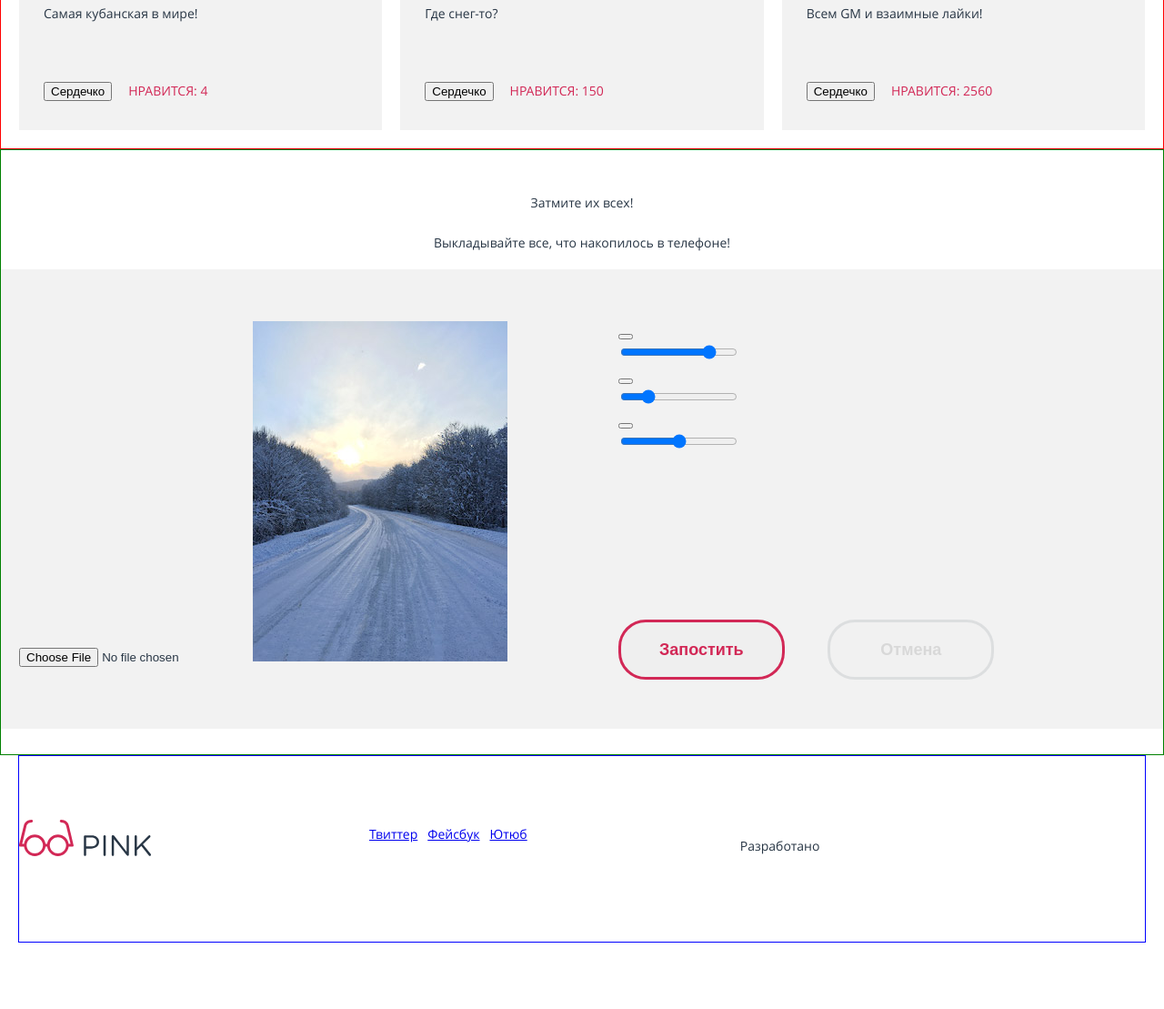
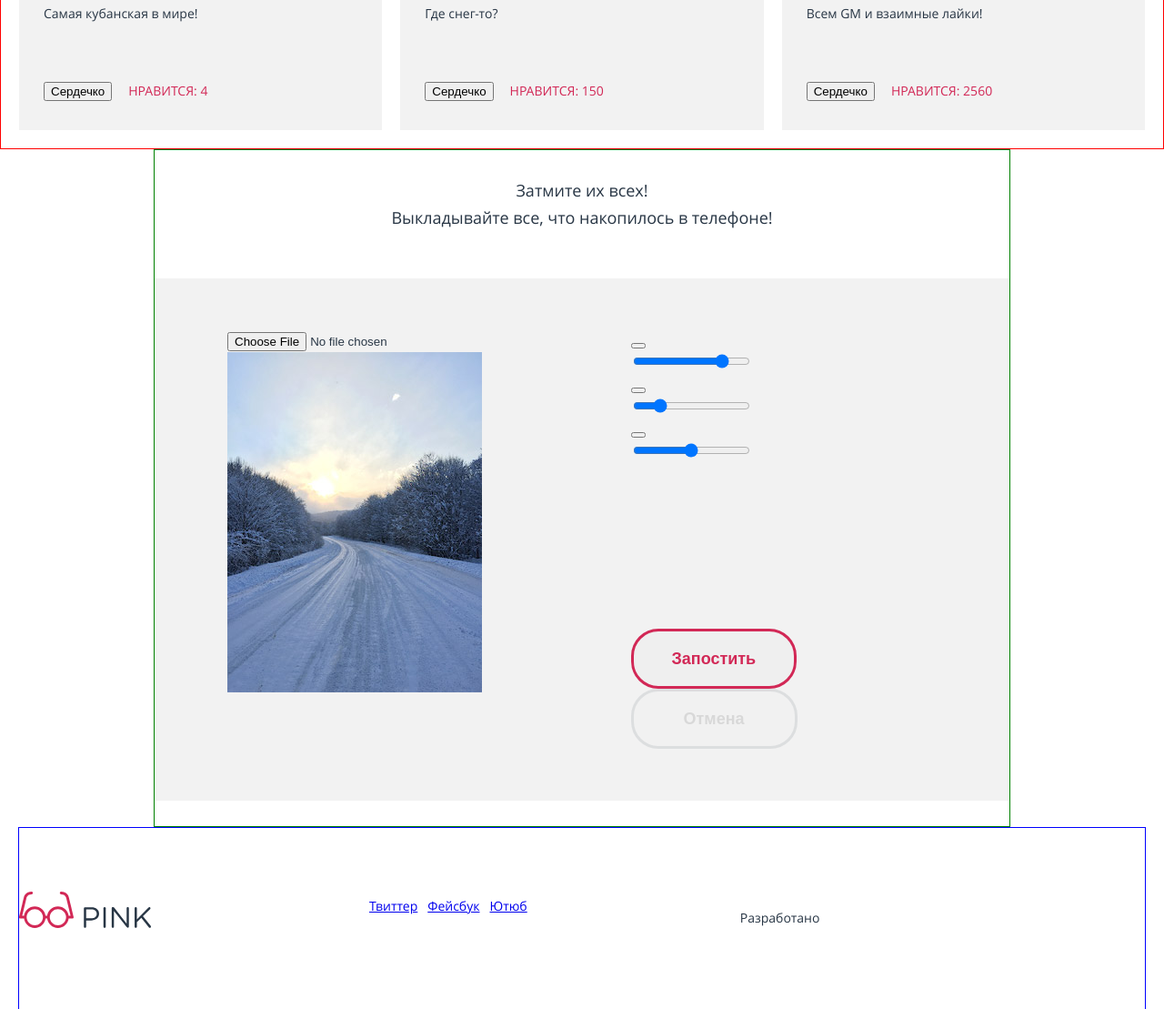
Before and after one commit to antonova-elena/772485-pink-21, a website: page source/catalog.html in a window 1280 px wide. Shown: the part 1548-2657 px from the top of the page at 91% size. Before the commit the page ends 2584 px from the top, so only its background shows below. Drawn offline with nearby package versions, Linux system fonts and the light colour scheme; files that its build step writes are made by us from their sources.

Commit message:
Корректирует padding, добвляет margin

```diff
--- a/source/sass/blocks/upload.scss
+++ b/source/sass/blocks/upload.scss
@@ -1,10 +1,15 @@
 .upload {
   border: 1px solid green;
-  padding-top: 29px;
   padding-bottom: 41px;
 }
 
+.upload__wrapper {
+  padding-top: 29px;
+  padding-bottom: 52px;
+}
+
 .upload__title {
+  margin: 0;
   text-align: center;
 
   @include font-set(400, 14px, 30px);
@@ -17,22 +22,32 @@
 }
 
 @media (min-width: $tablet-width) {
+  .upload {
+    padding-bottom: 0;
+  }
+
   .upload__form {
     display: grid;
     grid-template-columns: 1fr 1fr;
-    grid-gap: 20px;
+    grid-gap: 47px;
     padding-top: 57px;
     padding-bottom: 54px;
+  }
+
+  .upload__title {
+    @include font-set(400, 18px, 30px);
   }
 }
 
 @media (min-width: $desktop-width) {
   .upload {
+    margin: 0 auto;
     padding-bottom: 28px;
+    width: 940px;
   }
 
   .upload__form {
-    grid-gap: 80px;
-    padding-bottom: 54px;
+    padding-bottom: 57px;
+    padding-left: 80px;
   }
 }
```
